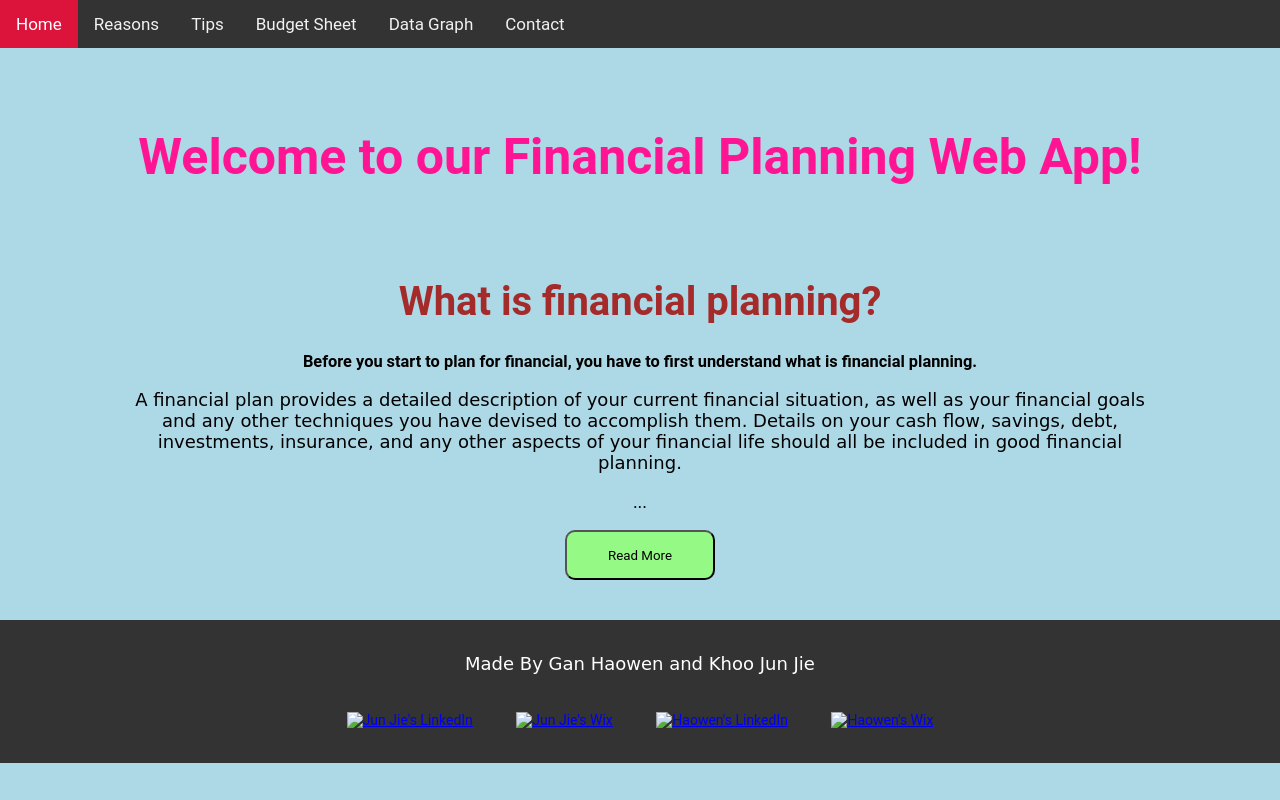
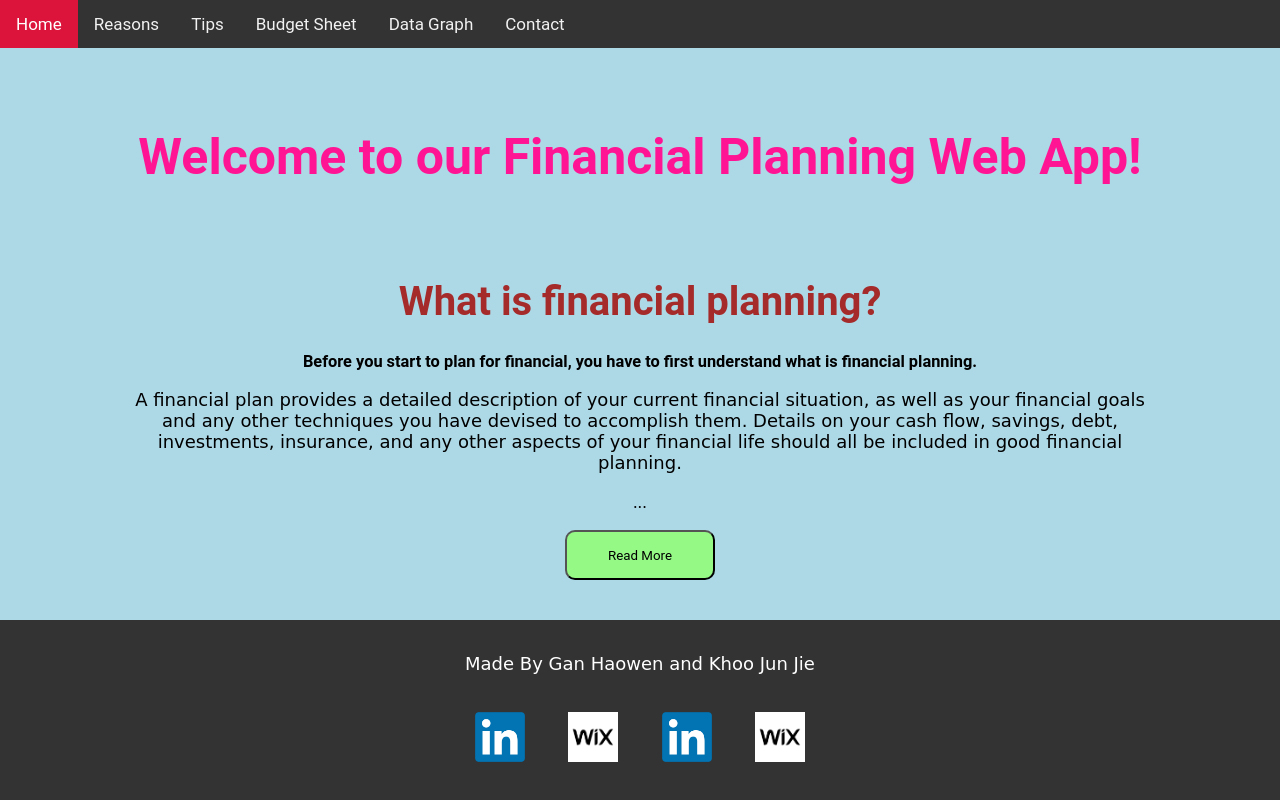
Before and after one commit to HaowenGan/ID_FinancialPlanner_WebApp, a plain HTML site: page home.html in a window 1280 px wide. Drawn offline with Linux system fonts and the light colour scheme; no server answers.

Commit message:
fixed images not showing up

```diff
--- a/home.html
+++ b/home.html
@@ -40,14 +40,14 @@ Having sufficient money at the right time is very important. For example, if any
       <footer>
         <p>Made By Gan Haowen and Khoo Jun Jie</p>
         <a href="https://www.linkedin.com/in/khoo-jun-jie/">
-            <img src="image/linkedinlogo.png" alt="Jun Jie's LinkedIn" style="height: 50px; width: auto; margin: 20px;"></a>
+            <img src="images/linkedinlogo.png" alt="Jun Jie's LinkedIn" style="height: 50px; width: auto; margin: 20px;"></a>
         <a href="https://s10222747.wixsite.com/khoojunjie">
-            <img src="image/wixlogo.png" alt="Jun Jie's Wix" style="height: 50px; width: auto; margin: 20px;"></a>
+            <img src="images/wixlogo.png" alt="Jun Jie's Wix" style="height: 50px; width: auto; margin: 20px;"></a>
 
         <a href="https://www.linkedin.com/in/gan-haowen/">
-            <img src="image/linkedinlogo.png" alt="Haowen's LinkedIn" style="height: 50px; width: auto; margin: 20px;"></a>
+            <img src="images/linkedinlogo.png" alt="Haowen's LinkedIn" style="height: 50px; width: auto; margin: 20px;"></a>
         <a href="https://ghw222.wixsite.com/website">
-            <img src="image/wixlogo.png" alt="Haowen's Wix" style="height: 50px; width: auto; margin: 20px;"></a>
+            <img src="images/wixlogo.png" alt="Haowen's Wix" style="height: 50px; width: auto; margin: 20px;"></a>
     </footer>
 
 <script src="script.js"></script>
```
Also changed, not shown: api.html (+4 -4 lines), contact.html (+4 -4 lines), reasons.html (+4 -4 lines), startPlanning.html (+4 -4 lines), tips.html (+4 -4 lines).
